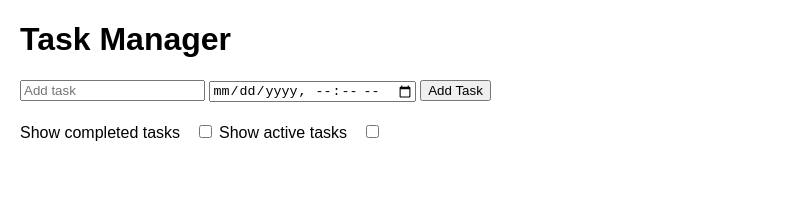
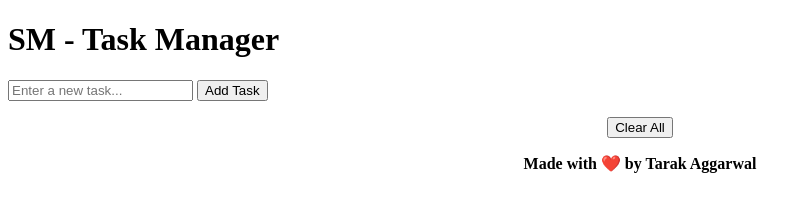
Before and after one commit to Tarak1247/Task-Manager, a plain HTML site: page index.html in a window 1280 px wide. Shown: the whole page, without its empty margins (0-812 px from the left). Drawn offline with Linux system fonts and the light colour scheme.

Commit message:
index.html

```diff
--- a/index.html
+++ b/index.html
@@ -3,24 +3,24 @@
 <head>
     <meta charset="UTF-8">
     <meta name="viewport" content="width=device-width, initial-scale=1.0">
-    <title>Task Manager</title>
-    <link rel="stylesheet" href="style.css">
+  <link href="https://fonts.googleapis.com/css?family=Montserrat" rel="stylesheet">
+
+    <link rel="stylesheet" href="styles.css">
+    <title>SM-Task Manager</title>
 </head>
 <body>
-    <h1>Task Manager</h1>
-    <form id="add-task-form">
-        <input type="text" id="task-input" placeholder="Add task">
-        <input type="datetime-local" id="deadline-input">
-        <button id="add-task-btn">Add Task</button>
-    </form>
-    <ul id="task-list"></ul>
-    <div id="filter-container">
-        <label for="filter-completed">Show completed tasks</label>
-        <input type="checkbox" id="filter-completed">
-        <label for="filter-active">Show active tasks</label>
-        <input type="checkbox" id="filter-active">
+    <div class="container">
+        <h1 class="title">SM - Task Manager</h1>
+        <div class="task-form">
+            <input type="text" id="task-input" placeholder="Enter a new task..." class="task-input">
+            <button id="add-task-btn" class="add-task-btn">Add Task</button>
+        </div>
+        <ul id="task-list" class="task-list"></ul>
+      <center><button id="clear-all-btn" class="clear-all-btn">Clear All</button>
+        <p><b>Made with ❤️ by Tarak Aggarwal</b></p>
+      </center>
+
     </div>
-
     <script src="script.js"></script>
 </body>
 </html>
```
